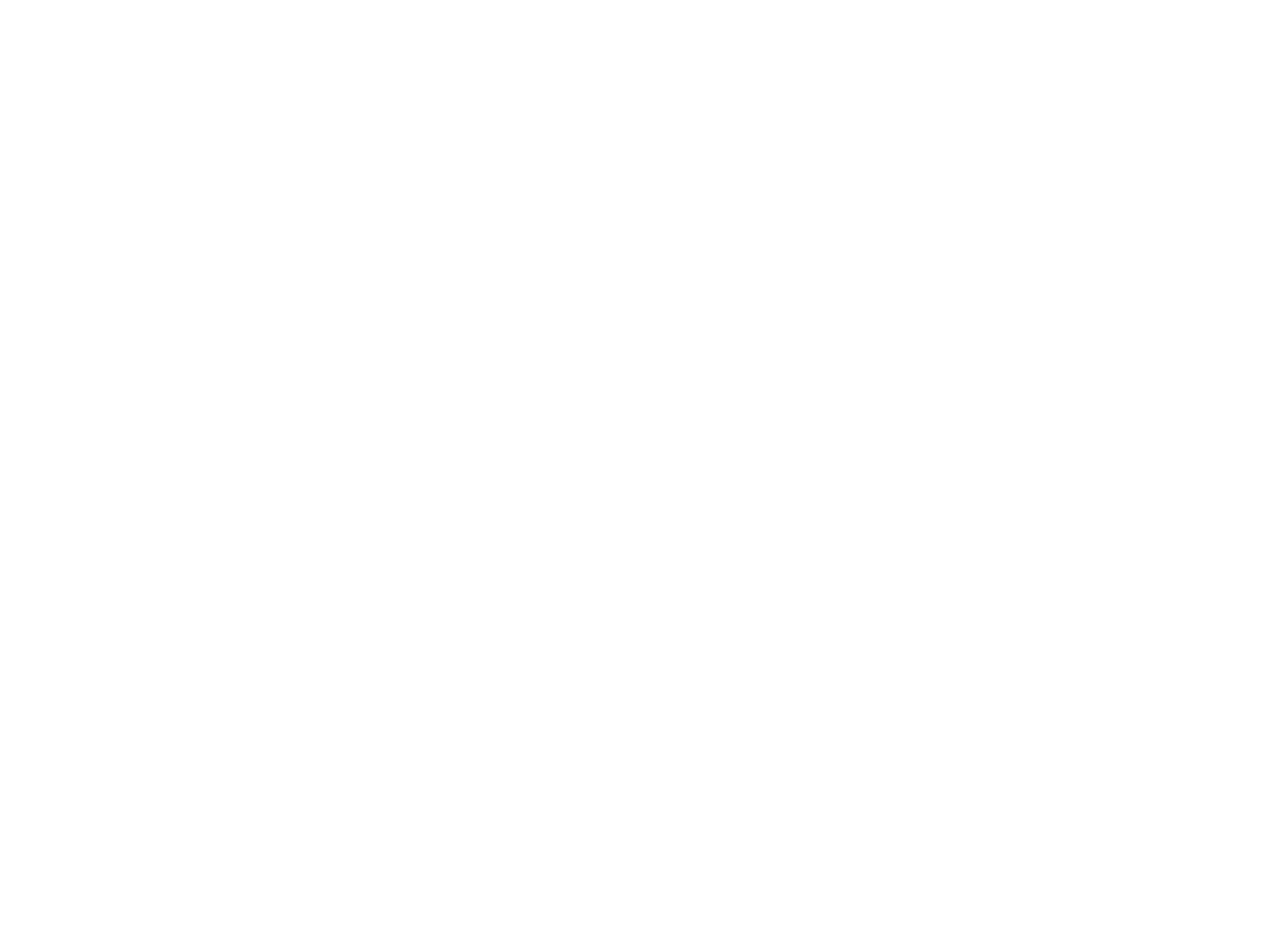
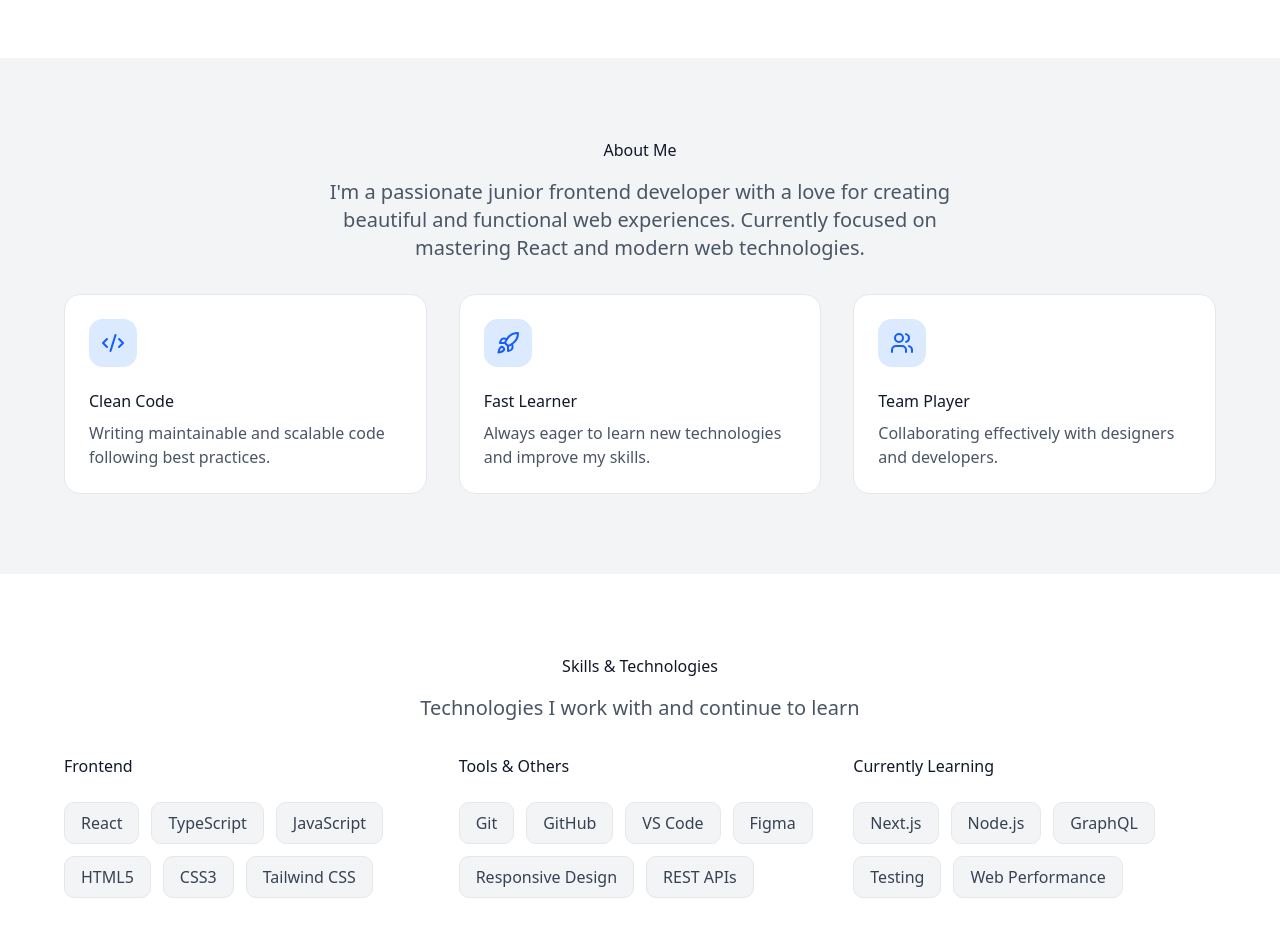
Before and after one commit to DeFiDev-sys/Portfolio_Latest, a Next.js app: page / in a window 1280 px wide. Shown: the part 860-1796 px from the top of the page. Before the commit the page ends 918 px from the top, so only its background shows below. Built offline with nearby package versions, Linux system fonts and the light colour scheme.

Commit message:
Add Skill and About me Section

```diff
--- a/app/page.tsx
+++ b/app/page.tsx
@@ -1,11 +1,15 @@
+import About from "@/component/About";
 import Header from "@/component/Header";
 import Hero from "@/component/Hero";
+import Skill from "@/component/Skill";
 
 export default function Home() {
   return (
    <div className="min-h-screen w-full scroll-smooth">
     <Header/>
     <Hero/>
+    <About/>
+    <Skill/>
    </div>
   );
 }
--- /dev/null
+++ b/component/About.tsx
@@ -0,0 +1,57 @@
+"use client";
+
+import React from "react";
+import { motion } from "motion/react";
+import { features } from "@/data/linkdata";
+import { containerVariants, itemVariants } from "@/function/MotionVariant";
+
+function About() {
+  return (
+    <section className="py-20 px-2 bg-gray-100 dark:bg-gray-700 scroll-mt-20" id="About Us">
+      <div className="mx-auto max-w-6xl">
+        <motion.div
+          initial={{ opacity: 0, y: 20 }}
+          whileInView={{ opacity: 1, y: 0 }}
+          viewport={{ once: true }}
+          transition={{ duration: 0.6 }}
+          className="text-center mb-8"
+        >
+          <h2 className="mb-4 text-gray-900 dark:text-white">About Me</h2>
+          <p className="text-xl text-gray-600 dark:text-gray-400 max-w-2xl mx-auto">
+            I'm a passionate junior frontend developer with a love for creating
+            beautiful and functional web experiences. Currently focused on
+            mastering React and modern web technologies.
+          </p>
+        </motion.div>
+
+        <motion.div
+          variants={containerVariants}
+          initial="hidden"
+          whileInView="visible"
+          viewport={{ once: true }}
+          className="grid md:grid-cols-3 gap-8"
+        >
+          {features.map((feature, index) => (
+            <motion.div
+              key={index}
+              variants={itemVariants}
+              className="p-6 bg-white dark:bg-gray-900 rounded-2xl border border-gray-200 dark:border-gray-700 hover:shadow-lg transition-shadow"
+            >
+              <div className="mb-4 p-3 bg-blue-100 dark:bg-blue-900/30 text-blue-600 dark:text-blue-400 rounded-xl inline-block">
+                <feature.icon className="h-6 w-6" />
+              </div>
+              <h3 className="mb-2 text-gray-900 dark:text-white">
+                {feature.title}
+              </h3>
+              <p className="text-gray-600 dark:text-gray-400">
+                {feature.description}
+              </p>
+            </motion.div>
+          ))}
+        </motion.div>
+      </div>
+    </section>
+  );
+}
+
+export default About;
--- a/component/Header.tsx
+++ b/component/Header.tsx
@@ -12,7 +12,7 @@
     element?.scrollIntoView({ behavior: "smooth" ,block: "start"});
   };
   return (
-    <header className="text-center font-bold flex justify-between border-b-2 p-10 dark:border-b-gray-700 sticky top-0 bg-white dark:bg-gray-900 z-50">
+    <header className="text-center font-bold flex justify-between border-b-2 p-10 dark:border-b-gray-700 sticky top-0 bg-white/80 dark:bg-gray-900/80 backdrop-blur-sm  z-50">
       <motion.span
         initial={{ opacity: 0, x: -25 }}
         animate={{ opacity: 1, x: 0 }}
--- a/component/Hero.tsx
+++ b/component/Hero.tsx
@@ -37,7 +37,7 @@
             initial={{ opacity: 0, y: 20 }}
             animate={{ opacity: 1, y: 0 }}
             transition={{ duration: 0.6, delay: 0.4 }}
-            className="text-lg sm:text-xl text-gray-600 dark:text-gray-300 mb-10"
+            className="text-xl text-gray-600 dark:text-gray-400 max-w-2xl mx-auto mb-10"
             >
                 I build beautiful, responsive web applications with modern technologies. Passionate about creating seamless user experiences and writing clean code.
             </motion.p>
--- /dev/null
+++ b/component/Skill.tsx
@@ -0,0 +1,61 @@
+"use client"
+
+import React from 'react'
+import { motion } from 'motion/react';
+import { skillCategories } from '@/data/linkdata';
+import { containerVariants, itemVariants } from '@/function/MotionVariant';
+
+function Skill() {
+  return (
+    <section className='dark:bg-gray-900 py-20 px-6 scroll-mt-20' id='Skills'>
+        <div className='mx-auto max-w-6xl'>
+            <motion.div
+          initial={{ opacity: 0, y: 20 }}
+          whileInView={{ opacity: 1, y: 0 }}
+          viewport={{ once: true }}
+          transition={{ duration: 0.6 }}
+          className="text-center mb-8"
+        >
+          <h2 className="mb-4 text-gray-900 dark:text-white">Skills & Technologies</h2>
+          <p className="text-xl text-gray-600 dark:text-gray-400">
+            Technologies I work with and continue to learn
+          </p>
+        </motion.div>
+
+        <div className="grid md:grid-cols-3 gap-8">
+          {skillCategories.map((category, categoryIndex) => (
+            <motion.div
+              key={categoryIndex}
+              initial={{ opacity: 0, y: 20 }}
+              whileInView={{ opacity: 1, y: 0 }}
+              viewport={{ once: true }}
+              transition={{ duration: 0.6, delay: categoryIndex * 0.2 }}
+            >
+              <h3 className="mb-6 text-gray-900 dark:text-white">{category.title}</h3>
+              <motion.div
+                variants={containerVariants}
+                initial="hidden"
+                whileInView="visible"
+                viewport={{ once: true }}
+                className="flex flex-wrap gap-3"
+              >
+                {category.skills.map((skill, skillIndex) => (
+                  <motion.span
+                    key={skillIndex}
+                    variants={itemVariants}
+                    whileHover={{ scale: 1.05 }}
+                    className="px-4 py-2 bg-gray-100 dark:bg-gray-800 text-gray-700 dark:text-gray-300 rounded-lg border border-gray-200 dark:border-gray-700 cursor-default"
+                  >
+                    {skill}
+                  </motion.span>
+                ))}
+              </motion.div>
+            </motion.div>
+          ))}
+        </div>
+        </div>
+    </section>
+  )
+}
+
+export default Skill
--- a/components/ModeToggle.tsx
+++ b/components/ModeToggle.tsx
@@ -11,10 +11,10 @@
   return (
     <>
         {theme === "light" ? (
-        <Button variant="outline" size="icon" onClick={() => setTheme("dark")}>
+        <Button variant="ghost" className="rounded-full" size="icon" onClick={() => setTheme("dark")}>
             <Moon/>
         </Button>
-        ) : <Button variant="outline" size="icon" onClick={() => setTheme("light")}>
+        ) : <Button variant="ghost" className="rounded-full" size="icon" onClick={() => setTheme("light")}>
             <Sun/>
         </Button>}
     </>
--- a/data/linkdata.ts
+++ b/data/linkdata.ts
@@ -1,21 +1,20 @@
 import { link } from "fs";
+import { Code2, Rocket, Users } from "lucide-react";
 
 const LinkeData = [
   {
     name: "About Us",
-    url: "/about",
   },
   {
     name: "Skills",
-    url: "/skills",
+
   },
   {
     name: "Projects",
-    url: "/projects",
+
   },
   {
     name: "Contact",
-    url: "/contact",
   },
 ];
 
@@ -38,4 +37,37 @@
   ],
 };
 
-export  {LinkeData , profileLinkData};
+const features = [
+    {
+      icon: Code2,
+      title: 'Clean Code',
+      description: 'Writing maintainable and scalable code following best practices.',
+    },
+    {
+      icon: Rocket,
+      title: 'Fast Learner',
+      description: 'Always eager to learn new technologies and improve my skills.',
+    },
+    {
+      icon: Users,
+      title: 'Team Player',
+      description: 'Collaborating effectively with designers and developers.',
+    },
+  ];
+
+  const skillCategories = [
+    {
+      title: 'Frontend',
+      skills: ['React', 'TypeScript', 'JavaScript', 'HTML5', 'CSS3', 'Tailwind CSS'],
+    },
+    {
+      title: 'Tools & Others',
+      skills: ['Git', 'GitHub', 'VS Code', 'Figma', 'Responsive Design', 'REST APIs'],
+    },
+    {
+      title: 'Currently Learning',
+      skills: ['Next.js', 'Node.js', 'GraphQL', 'Testing', 'Web Performance'],
+    },
+  ];
+
+export  {LinkeData , profileLinkData,features,skillCategories};
--- /dev/null
+++ b/function/MotionVariant.ts
@@ -0,0 +1,16 @@
+const containerVariants = {
+    hidden: { opacity: 0 },
+    visible: {
+      opacity: 1,
+      transition: {
+        staggerChildren: 0.1,
+      },
+    },
+  };
+
+  const itemVariants = {
+    hidden: { opacity: 0, scale: 0.8 },
+    visible: { opacity: 1, scale: 1 },
+  };
+
+  export { containerVariants, itemVariants };
```
